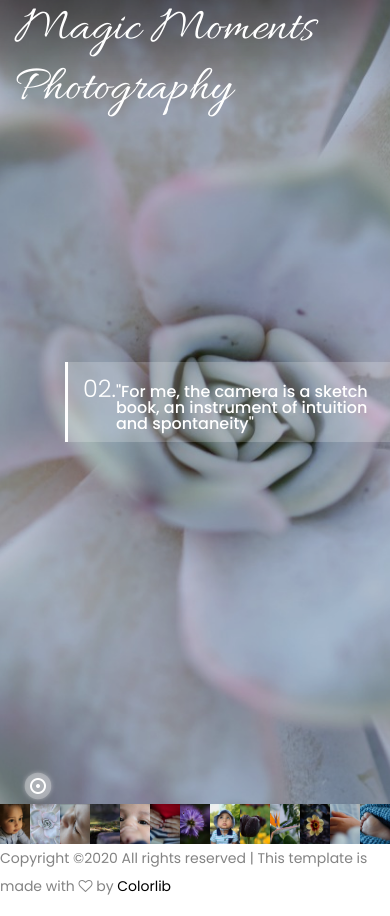
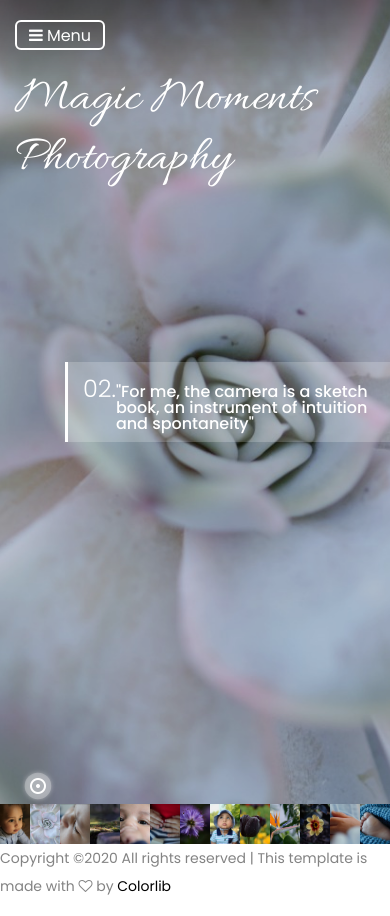
Before and after one commit to magjosh/magic-moments-photography, a plain HTML site: page index.html in a window 390 px wide. Drawn offline with Linux system fonts and the light colour scheme.

Commit message:
Version 1.1.2
Fixed the navbar

```diff
--- a/index.html
+++ b/index.html
@@ -36,6 +36,13 @@
                     <div class="main-menu h-100">
                         <nav class="navbar h-100 navbar-expand-lg">
                             <!-- Logo Area  -->
+
+
+                            <!-- <a class="navbar-brand" href="index.html"><img src="img/core-img/logo.png" alt="Logo"></a> -->
+
+                            <button class="navbar-toggler" type="button" data-toggle="collapse" data-target="#studioMenu" aria-controls="studioMenu" aria-expanded="false" aria-label="Toggle navigation"><i class="fa fa-bars"></i> Menu</button>
+
+
                             <h1>Magic Moments Photography</h1>
 
                             <div class="collapse navbar-collapse" id="studioMenu">
```
